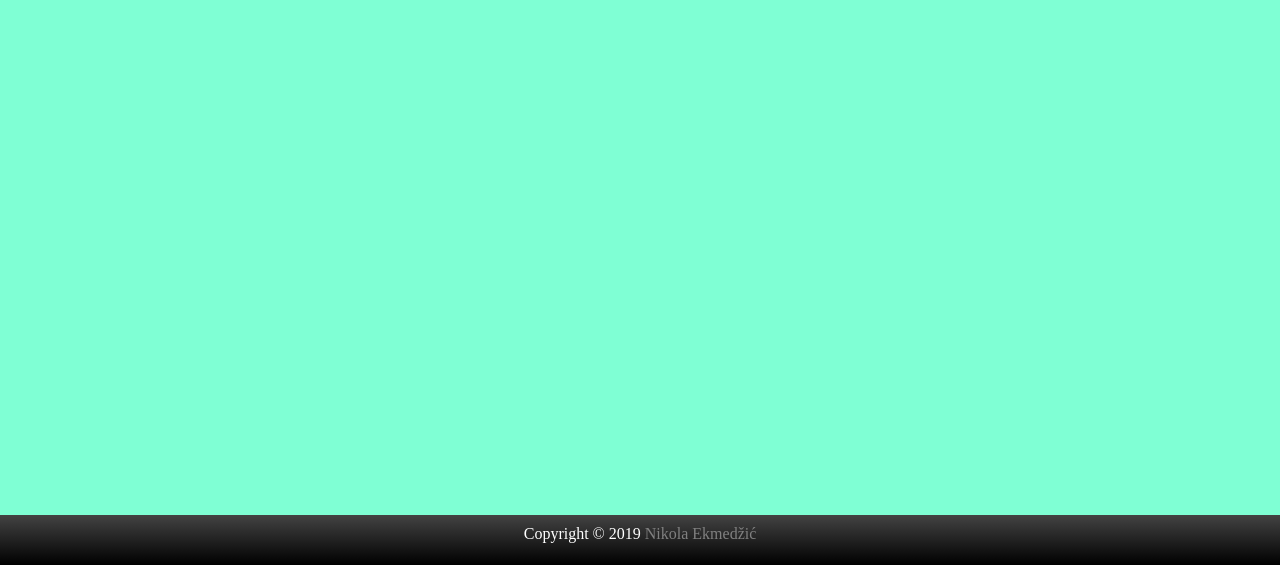
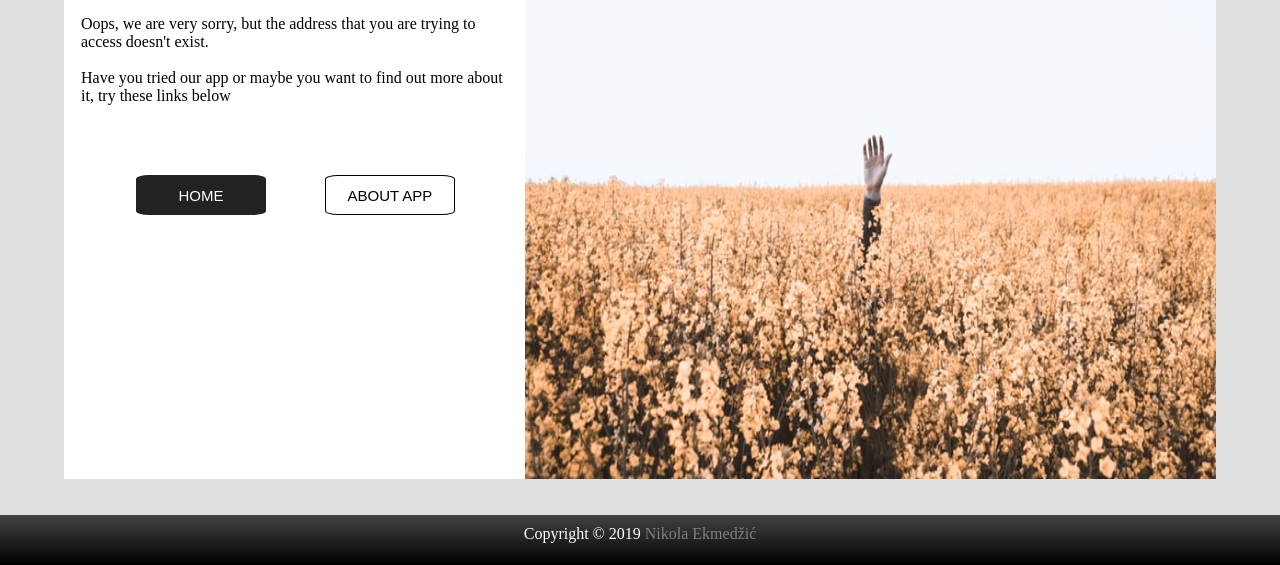
Before and after one commit to nikolae93/Weather_app, a website: page src/404.html in a window 1280 px wide. Shown: the part 245-810 px from the top of the page. Drawn offline with Linux system fonts and the light colour scheme.

Commit message:
Finish 404 page

```diff
--- a/src/404.html
+++ b/src/404.html
@@ -18,6 +18,34 @@
 
         <div class="main">
 
+          <div class="content">
+
+            <div class="info">
+
+                 <div class="container">
+                   <h1 class="mhead">404 - Page not found</h1>
+                   <p class="mtxt">
+
+                    Oops, we are very sorry, but the address that you are trying to access doesn't exist.
+                    <br><br>
+                    Have you tried our app or maybe you want to find out more about it, try these links below
+
+                   </p>
+
+                    <div class="btns">
+                     <button class="btn1"><a href="/">Home</a></button>
+                     <button class="btn2"><a href="/about">About app</a></button>
+                    </div>
+
+                 </div>
+
+            </div>
+
+            <div class="pic">
+              <img src="./img/404.jpg">
+            </div>
+
+          </div>
 
 
         </div>
--- a/src/css/404.css
+++ b/src/css/404.css
@@ -73,7 +73,94 @@ body::-webkit-scrollbar-thumb
 .main{
 width: 100%;
 height: 90vh;
-background-color: aquamarine;
+background-color: rgb(224, 224, 224);
+display: flex;
+}
+
+.content{
+  background-color: white;
+  width: 90%;
+ margin:0 auto;
+  height: 90%;
+  align-self: center;
+  display: flex;
+}
+
+.info{
+  background-color: white;
+  height: 100%;
+  width: 80%;
+}
+
+.pic{
+
+   height: 100%;
+   width: 120%;
+}
+
+.pic img {
+    height: 100%;
+    width: 100%;
+}
+
+.container{
+    margin: 17px;
+}
+
+.mhead{
+    font-size: 30px;
+    text-transform: uppercase;
+    letter-spacing: 1px;
+    font-family: 'Josefin Slab', serif;
+    margin-bottom: 30px;
+    margin-top: 120px;
+    font-weight: bold;
+
+}
+
+.mtxt{
+    font-size: 16px;
+    margin-bottom: 70px;
+}
+
+.btn1 {
+    display: inline-block;
+    width: 130px;
+    height: 40px;
+    color: white;
+    background-color: rgb(34, 34, 34);
+    cursor: pointer;
+    border: none;
+    border-radius: 10%;
+    margin-left: 55px;
+    text-transform: uppercase;
+    font-size: 15px;
+}
+
+.btn1 a {
+    text-decoration: none;
+    outline: none;
+    color: white;
+}
+
+.btn2 {
+    display: inline-block;
+    width: 130px;
+    height: 40px;
+    color: black;
+    background-color: white;
+    cursor: pointer;
+    border: 1px solid black;
+    border-radius: 10%;
+    margin-left: 55px;
+    text-transform: uppercase;
+    font-size: 15px;
+}
+
+.btn2 a {
+    text-decoration: none;
+    outline: none;
+    color: black;
 }
 
 /*Footer */
```
